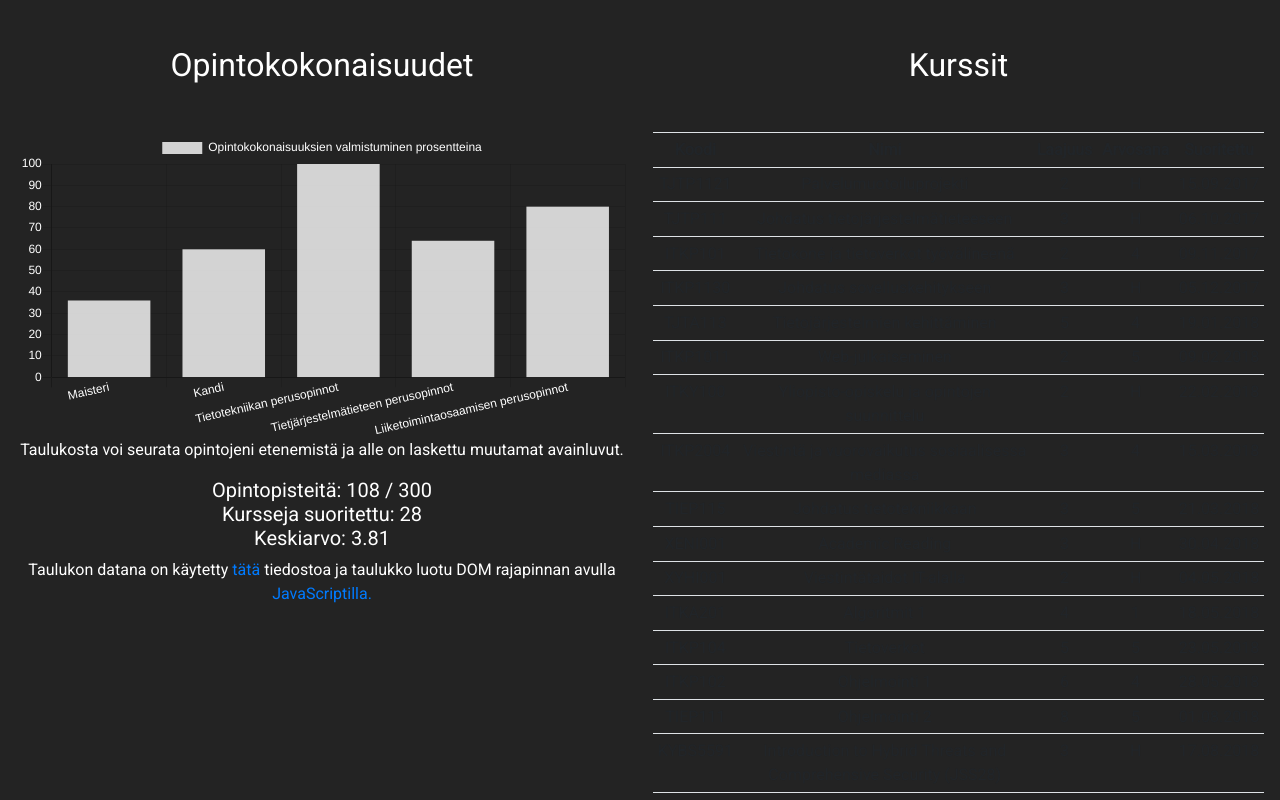
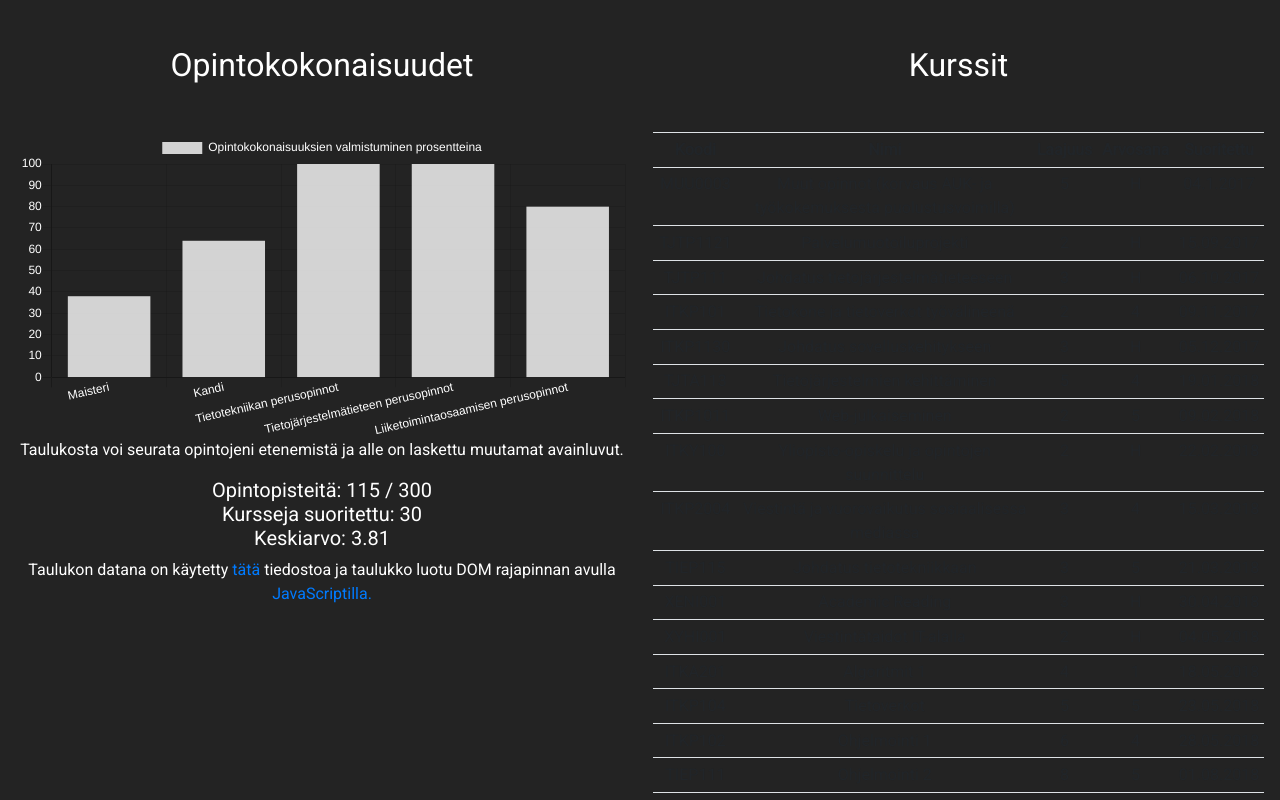
Before and after one commit to lahlim/webbisivu, a plain HTML site: page index.html in a window 1280 px wide. Shown: the part 1580-2380 px from the top of the page. Drawn offline with nearby package versions, Linux system fonts and the light colour scheme.

Commit message:
paivitetty kurssit dataan

```diff
--- a/data.js
+++ b/data.js
@@ -1,222 +1,236 @@
 var data = [
   {
-        "koodi": "TJTP1121",
-        "nimi": "Palvelumuotoiluprojekti",
-        "laajuus": 2,
-        "arvosana": "H",
-        "pvm": "15.09.2017"
+    koodi: 'MUU0003',
+    nimi: 'Muut opinnot (korvaus AUK- ja työkokemuksesta puolustusvoimilla)',
+    laajuus: 5,
+    arvosana: 'H',
+    pvm: '04.1.2017'
+  },
+  {
+    koodi: 'TJTP1121',
+    nimi: 'Palvelumuotoiluprojekti',
+    laajuus: 2,
+    arvosana: 'H',
+    pvm: '15.09.2017'
   },
 
   {
-        "koodi": "TJTP111",
-        "nimi": "Johdatus tietojärjestelmätieteeseen",
-        "laajuus": 3,
-        "arvosana": "H",
-        "pvm": "06.10.2017"
+    koodi: 'TJTP111',
+    nimi: 'Johdatus tietojärjestelmätieteeseen',
+    laajuus: 3,
+    arvosana: 'H',
+    pvm: '06.10.2017'
   },
 
   {
-        "koodi": "ITKP101",
-        "nimi": "Tietokone ja tietoverkot työvälineenä",
-        "laajuus": 2,
-        "arvosana": 4,
-        "pvm": "09.11.2017"
+    koodi: 'ITKP101',
+    nimi: 'Tietokone ja tietoverkot työvälineenä',
+    laajuus: 2,
+    arvosana: 4,
+    pvm: '09.11.2017'
   },
 
   {
-        "koodi": "ITKP1130",
-        "nimi": "Johdatus sovelluskehitykseen",
-        "laajuus": 3,
-        "arvosana": "H",
-        "pvm": "05.12.2017"
+    koodi: 'ITKP1130',
+    nimi: 'Johdatus sovelluskehitykseen',
+    laajuus: 3,
+    arvosana: 'H',
+    pvm: '05.12.2017'
   },
 
   {
-        "koodi": "TJTA113",
-        "nimi": "Tietojärjestelmien kehittäminen",
-        "laajuus": 5,
-        "arvosana": 4,
-        "pvm": "19.01.2018"
+    koodi: 'TJTA113',
+    nimi: 'Tietojärjestelmien kehittäminen',
+    laajuus: 5,
+    arvosana: 4,
+    pvm: '19.01.2018'
   },
 
   {
-        "koodi": "ITKP1011",
-        "nimi": "Web-julkaiseminen",
-        "laajuus": 2,
-        "arvosana": 5,
-        "pvm": "09.02.2018"
+    koodi: 'ITKP1011',
+    nimi: 'Web-julkaiseminen',
+    laajuus: 2,
+    arvosana: 5,
+    pvm: '09.02.2018'
   },
 
   {
-        "koodi": "ITKY100",
-        "nimi": "Yliopisto-opiskelu ja opintojen suunnittelu",
-        "laajuus": 2,
-        "arvosana": "H",
-        "pvm": "22.02.2018"
+    koodi: 'ITKY100',
+    nimi: 'Yliopisto-opiskelu ja opintojen suunnittelu',
+    laajuus: 2,
+    arvosana: 'H',
+    pvm: '22.02.2018'
   },
 
   {
-        "koodi": "ITKP2004",
-        "nimi": "Viestintä ja vuorovaikutus sosiaalisessa mediassa",
-        "laajuus": 3,
-        "arvosana": 4,
-        "pvm": "15.03.2018"
+    koodi: 'ITKP2004',
+    nimi: 'Viestintä ja vuorovaikutus sosiaalisessa mediassa',
+    laajuus: 3,
+    arvosana: 4,
+    pvm: '15.03.2018'
   },
 
   {
-        "koodi": "TIEP115",
-        "nimi": "Johdatus tietotekniikkaan",
-        "laajuus": 3,
-        "arvosana": 5,
-        "pvm": "21.03.2018"
+    koodi: 'TIEP115',
+    nimi: 'Johdatus tietotekniikkaan',
+    laajuus: 3,
+    arvosana: 5,
+    pvm: '21.03.2018'
   },
 
   {
-        "koodi": "XENI001",
-        "nimi": "Academic Reading",
-        "laajuus": 3,
-        "arvosana": "H",
-        "pvm": "30.04.2018"
+    koodi: 'XENI001',
+    nimi: 'Academic Reading',
+    laajuus: 3,
+    arvosana: 'H',
+    pvm: '30.04.2018'
   },
 
   {
-        "koodi": "XYHI001",
-        "nimi": "Viestintätaidot IT-alalla",
-        "laajuus": 2,
-        "arvosana": "H",
-        "pvm": "04.05.2018"
+    koodi: 'XYHI001',
+    nimi: 'Viestintätaidot IT-alalla',
+    laajuus: 2,
+    arvosana: 'H',
+    pvm: '04.05.2018'
   },
 
   {
-        "koodi": "ITKA201",
-        "nimi": "Algoritmit 1",
-        "laajuus": 4,
-        "arvosana": 1,
-        "pvm": "18.05.2018"
+    koodi: 'ITKA201',
+    nimi: 'Algoritmit 1',
+    laajuus: 4,
+    arvosana: 1,
+    pvm: '18.05.2018'
   },
 
   {
-        "koodi": "ITKP104",
-        "nimi": "Tietoverkot",
-        "laajuus": 5,
-        "arvosana": 5,
-        "pvm": "23.05.2018"
+    koodi: 'ITKP104',
+    nimi: 'Tietoverkot',
+    laajuus: 5,
+    arvosana: 5,
+    pvm: '23.05.2018'
   },
 
   {
-        "koodi": "ITKP102",
-        "nimi": "Ohjelmointi 1",
-        "laajuus": 6,
-        "arvosana": 4,
-        "pvm": "28.05.2018"
+    koodi: 'ITKP102',
+    nimi: 'Ohjelmointi 1',
+    laajuus: 6,
+    arvosana: 4,
+    pvm: '28.05.2018'
   },
 
   {
-        "koodi": "TIEP111",
-        "nimi": "Ohjelmointi 2",
-        "laajuus": 8,
-        "arvosana": 5,
-        "pvm": "01.08.2018"
+    koodi: 'TIEP111',
+    nimi: 'Ohjelmointi 2',
+    laajuus: 8,
+    arvosana: 5,
+    pvm: '01.08.2018'
   },
 
   {
-        "koodi": "KYBS5591",
-        "nimi": "Introduction to Hybrid Threats and Comprehensive Security (JSS28)",
-        "laajuus": 3,
-        "arvosana": "H",
-        "pvm": "17.08.2018"
+    koodi: 'KYBS5591',
+    nimi: 'Introduction to Hybrid Threats and Comprehensive Security (JSS28)',
+    laajuus: 3,
+    arvosana: 'H',
+    pvm: '17.08.2018'
   },
 
   {
-        "koodi": "TIES327",
-        "nimi": "Tietoverkkoturvallisuus",
-        "laajuus": 5,
-        "arvosana": 4,
-        "pvm": "31.08.2018"
+    koodi: 'TIES327',
+    nimi: 'Tietoverkkoturvallisuus',
+    laajuus: 5,
+    arvosana: 4,
+    pvm: '31.08.2018'
   },
 
   {
-        "koodi": "YTTP1130",
-        "nimi": "Laskentatoimen perusteet",
-        "laajuus": 5,
-        "arvosana": 3,
-        "pvm": "19.10.2018"
+    koodi: 'YTTP1130',
+    nimi: 'Laskentatoimen perusteet',
+    laajuus: 5,
+    arvosana: 3,
+    pvm: '19.10.2018'
   },
 
   {
-        "koodi": "YTTP1110",
-        "nimi": "Johtamisen ja johtajuuden perusteet",
-        "laajuus": 5,
-        "arvosana": 5,
-        "pvm": "02.11.2018"
+    koodi: 'YTTP1110',
+    nimi: 'Johtamisen ja johtajuuden perusteet',
+    laajuus: 5,
+    arvosana: 5,
+    pvm: '02.11.2018'
   },
 
   {
-        "koodi": "YTTP1150",
-        "nimi": "Viestinnän johtamisen perusteet",
-        "laajuus": 5,
-        "arvosana": 4,
-        "pvm": "09.11.2018"
+    koodi: 'YTTP1150',
+    nimi: 'Viestinnän johtamisen perusteet',
+    laajuus: 5,
+    arvosana: 4,
+    pvm: '09.11.2018'
   },
 
   {
-        "koodi": "YTTP1120",
-        "nimi": "Markkinoinnin perusteet",
-        "laajuus": 5,
-        "arvosana": 2,
-        "pvm": "23.11.2018"
+    koodi: 'YTTP1120',
+    nimi: 'Markkinoinnin perusteet',
+    laajuus: 5,
+    arvosana: 2,
+    pvm: '23.11.2018'
   },
 
   {
-        "koodi": "MATY010",
-        "nimi": "Matematiikan propedeuttinen kurssi",
-        "laajuus": 5,
-        "arvosana": 5,
-        "pvm": "28.11.2018"
+    koodi: 'MATY010',
+    nimi: 'Matematiikan propedeuttinen kurssi',
+    laajuus: 5,
+    arvosana: 5,
+    pvm: '28.11.2018'
   },
 
   {
-        "koodi": "TIEA2120",
-        "nimi": "Web-käyttöliittymien ohjelmointi",
-        "laajuus": 5,
-        "arvosana": 2,
-        "pvm": "03.12.2018"
+    koodi: 'TIEA2120',
+    nimi: 'Web-käyttöliittymien ohjelmointi',
+    laajuus: 5,
+    arvosana: 2,
+    pvm: '03.12.2018'
   },
 
   {
-        "koodi": "TIEP1019",
-        "nimi": "Johdatus ohjelmistotekniikan matematiikkaan",
-        "laajuus": 3,
-        "arvosana": 2,
-        "pvm": "10.12.2018"
+    koodi: 'TIEP1019',
+    nimi: 'Johdatus ohjelmistotekniikan matematiikkaan',
+    laajuus: 3,
+    arvosana: 2,
+    pvm: '10.12.2018'
   },
 
   {
-        "koodi": "TIEP114",
-        "nimi": "Tietokoneen rakenne ja arkkitehtuuri",
-        "laajuus": 3,
-        "arvosana": 5,
-        "pvm": "20.12.2018"
+    koodi: 'TIEP114',
+    nimi: 'Tietokoneen rakenne ja arkkitehtuuri',
+    laajuus: 3,
+    arvosana: 5,
+    pvm: '20.12.2018'
   },
   {
-        "koodi": "ITKY2100",
-        "nimi": "Sparrausta akateemiseen opiskeluun",
-        "laajuus": 1,
-        "arvosana": "H",
-        "pvm": "06.03.2019"
+    koodi: 'ITKY2100',
+    nimi: 'Sparrausta akateemiseen opiskeluun',
+    laajuus: 1,
+    arvosana: 'H',
+    pvm: '06.03.2019'
   },
   {
-        "koodi": "TJTA104",
-        "nimi": "Ihmisen ja teknologian välinen vuorovaikutus",
-        "laajuus": 5,
-        "arvosana": 4,
-        "pvm": "07.03.2019"
+    koodi: 'TJTA104',
+    nimi: 'Ihmisen ja teknologian välinen vuorovaikutus',
+    laajuus: 5,
+    arvosana: 4,
+    pvm: '07.03.2019'
   },
   {
-        "koodi": "ITKA204",
-        "nimi": "Tietokannat ja tiedonhallinnan perusteet",
-        "laajuus": 5,
-        "arvosana": 3,
-        "pvm": "13.03.2019"
+    koodi: 'ITKA204',
+    nimi: 'Tietokannat ja tiedonhallinnan perusteet',
+    laajuus: 5,
+    arvosana: 3,
+    pvm: '13.03.2019'
+  },
+  {
+    koodi: 'TIEP1000',
+    nimi: 'Tietotekniikan ajankohtaisia teemoja',
+    laajuus: 2,
+    arvosana: 'H',
+    pvm: '09.04.2019'
   }
 ];
--- a/index.html
+++ b/index.html
@@ -11,7 +11,6 @@
   <script type="text/javascript" src="https://platform.linkedin.com/badges/js/profile.js" async defer></script>
   <script src="https://cdnjs.cloudflare.com/ajax/libs/Chart.js/2.4.0/Chart.min.js"></script>
   <link href="https://fonts.googleapis.com/css?family=Roboto" rel="stylesheet">
-  <link href="https://fonts.googleapis.com/css?family=Comfortaa" rel="stylesheet">
   <link rel="stylesheet" href="https://stackpath.bootstrapcdn.com/bootstrap/4.2.1/css/bootstrap.min.css"
     integrity="sha384-GJzZqFGwb1QTTN6wy59ffF1BuGJpLSa9DkKMp0DgiMDm4iYMj70gZWKYbI706tWS" crossorigin="anonymous">
   <link rel="stylesheet" href="https://use.fontawesome.com/releases/v5.6.3/css/all.css"
--- a/toiminnot.js
+++ b/toiminnot.js
@@ -21,13 +21,13 @@ function grafiikkaa(op) {
         // The data for our dataset
         data: {
             labels: [
-                "Maisteri", "Kandi", "Tietotekniikan perusopinnot", "Tietjärjestelmätieteen perusopinnot",
+                "Maisteri", "Kandi", "Tietotekniikan perusopinnot", "Tietojärjestelmätieteen perusopinnot",
                 "Liiketoimintaosaamisen perusopinnot",],
             datasets: [{
                 label: "Opintokokonaisuuksien valmistuminen prosentteina",
                 backgroundColor: 'rgb(255, 255, 255,0.8)',
                 borderColor: 'rgb(255, 255, 255)',
-                data: [maisteri, kandi, 100, 16/25*100, 20/25*100,0],
+                data: [maisteri, kandi, 100, 100, 20 / 25 * 100, 0],
             }]
         },
 
@@ -45,7 +45,7 @@ function paivitaTilastot(op, ka, kaOp, kurssimaara) {
     let br2 = document.createElement("br");
 
     // Opinto piste maara
-    let maara = document.createTextNode("Opintopisteitä: "+op+" / 300");
+    let maara = document.createTextNode("Opintopisteitä: " + op + " / 300");
     p.appendChild(maara);
     p.appendChild(br);
     tilasto.appendChild(p);
@@ -83,7 +83,7 @@ function laskeKaperOp() {
 function laskeOpMaara() {
     let maara = 0;
     for (let i in data) {
-          maara = maara + data[i].laajuus;
+        maara = maara + data[i].laajuus;
     }
     return maara;
 }
```
Also changed, not shown: 1 other file. Lines whose indentation alone changed are shown as unchanged.
